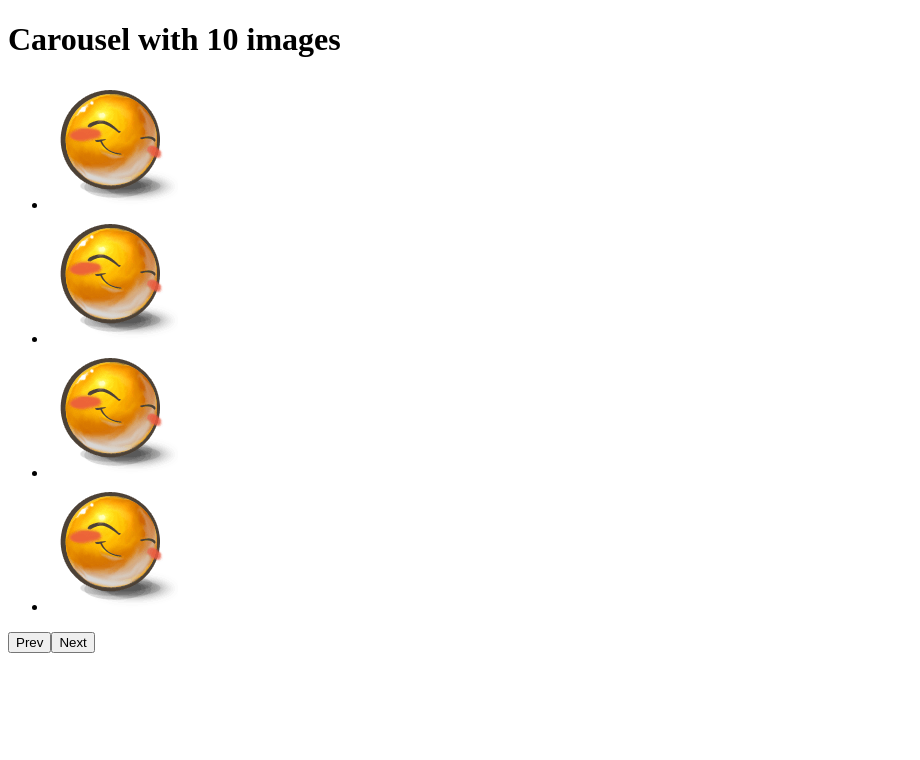
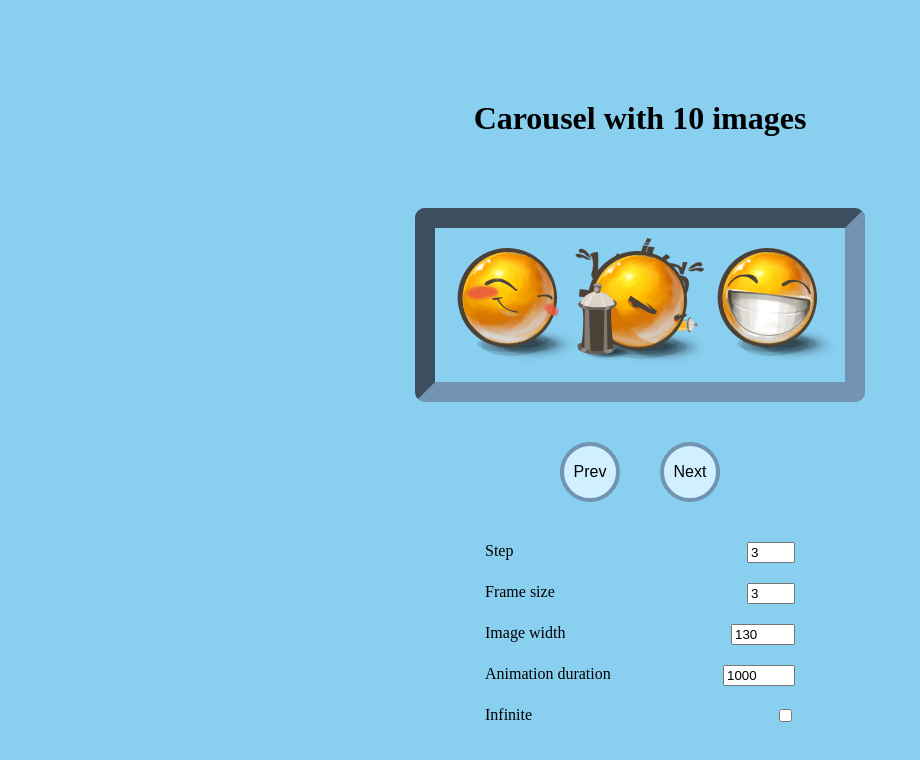
Before and after one commit to mate-academy/react_carousel, a React (Create React App) app: page / in a window 1280 px wide. Shown: the top 760 px of the page, without its empty margins (0-920 px from the left). Built offline with nearby package versions, Linux system fonts and the light colour scheme; the HTML template or start-up script is replaced by a standard one.

Commit message:
carousel was created

```diff
--- a/src/App.scss
+++ b/src/App.scss
@@ -1 +1,12 @@
-// style go here
+body {
+  background-color: #89cff0;
+}
+
+.App {
+  margin: 50px auto;
+  &__title {
+    padding: 50px;
+    text-align: center;
+    color: #000;
+  }
+}
--- a/src/App.tsx
+++ b/src/App.tsx
@@ -1,6 +1,6 @@
 import React from 'react';
 import './App.scss';
-import Carousel from './components/Carousel';
+import { Carousel } from './components/Carousel';
 
 interface State {
   images: string[];
@@ -28,9 +28,17 @@ class App extends React.Component<{}, State> {
     return (
       <div className="App">
         {/* eslint-disable-next-line */}
-        <h1>Carousel with {images.length} images</h1>
+        <h1 className="App__title"
+          data-cy="title"
+        >
+          Carousel with
+          {' '}
+          {images.length}
+          {' '}
+          images
+        </h1>
 
-        <Carousel />
+        <Carousel images={images} />
       </div>
     );
   }
--- a/src/components/Carousel.scss
+++ b/src/components/Carousel.scss
@@ -1 +1,59 @@
-// style go here
+.Carousel {
+  &__list {
+    display: flex;
+    margin: 20px auto;
+    padding: 10px;
+    width: 130px;
+
+    border: 20px  #7393b3 inset;
+    border-radius: 10px;
+
+    background-color: #89cff0;
+
+    list-style: none;
+    overflow: hidden;
+    transition: transform 0.3s;
+  }
+
+  &__buttons {
+    display: flex;
+    justify-content: center;
+  }
+
+  &__button {
+    height: 60px;
+    width: 60px;
+    margin: 20px;
+
+    font-size: 16px;
+    color: #000;
+
+    border: 4px  #7393b3 solid;
+    border-radius: 50%;
+    background-color: #d0efff;
+
+    cursor: pointer;
+
+    transition: transform 0.3s;
+
+    &:hover {
+      transform: scale(1.1);
+    }
+  }
+
+  &__label-container {
+    width: 350px;
+    margin: 20px auto;
+  }
+
+  &__label {
+    display: flex;
+    justify-content: space-between;
+    margin: 20px;
+
+    font-size: 16px;
+    color: #000;
+
+    cursor: pointer;
+  }
+}
--- a/src/components/Carousel.tsx
+++ b/src/components/Carousel.tsx
@@ -1,18 +1,291 @@
 import React from 'react';
 import './Carousel.scss';
 
-const Carousel: React.FC = () => (
-  <div className="Carousel">
-    <ul className="Carousel__list">
-      <li><img src="./img/1.png" alt="1" /></li>
-      <li><img src="./img/1.png" alt="2" /></li>
-      <li><img src="./img/1.png" alt="3" /></li>
-      <li><img src="./img/1.png" alt="4" /></li>
-    </ul>
+type Props = {
+  images: string[];
+};
 
-    <button type="button">Prev</button>
-    <button type="button">Next</button>
-  </div>
-);
+type State = {
+  step: number;
+  frameSize: number;
+  itemWidth: number;
+  animationDuration: number;
+  infinite: boolean;
+  currentPosition: number;
+  disabledLeft: boolean;
+  disabledRight: boolean;
+};
 
-export default Carousel;
+export class Carousel extends React.Component<Props, State> {
+  state = {
+    step: 3,
+    frameSize: 3,
+    itemWidth: 130,
+    animationDuration: 1000,
+    infinite: false,
+    currentPosition: 0,
+    disabledLeft: true,
+    disabledRight: false,
+  };
+
+  scrollLeft = () => {
+    const {
+      step,
+      itemWidth,
+      currentPosition,
+      infinite,
+    } = this.state;
+
+    const stepWidth = itemWidth * step;
+    const shift = currentPosition + stepWidth;
+
+    if (shift > 0) {
+      this.setState((state) => ({
+        currentPosition: state.currentPosition - state.currentPosition,
+      }));
+    } else {
+      this.setState((state) => ({
+        currentPosition: state.currentPosition + stepWidth,
+      }));
+    }
+
+    if (infinite) {
+      this.setInfinite();
+    } else {
+      this.updateButtonState();
+    }
+  };
+
+  scrollRight = () => {
+    const {
+      step,
+      itemWidth,
+      frameSize,
+      currentPosition,
+      infinite,
+    } = this.state;
+
+    const { images } = this.props;
+    const maxShift = (images.length - frameSize) * itemWidth * -1;
+    const stepWidth = itemWidth * step * -1;
+    const current = currentPosition + stepWidth;
+
+    if (current < maxShift) {
+      this.setState(() => ({
+        currentPosition: maxShift,
+      }));
+    } else {
+      this.setState({
+        currentPosition: current,
+      });
+    }
+
+    if (infinite) {
+      this.setInfinite();
+    } else {
+      this.updateButtonState();
+    }
+  };
+
+  setStep = (e: React.ChangeEvent<HTMLInputElement>) => {
+    this.setState({
+      step: +e.target.value,
+    });
+    this.updateButtonState();
+  };
+
+  setFrameSize = (e: React.ChangeEvent<HTMLInputElement>) => {
+    this.setState({
+      frameSize: +e.target.value,
+    });
+    this.updateButtonState();
+  };
+
+  setItemWidth = (e: React.ChangeEvent<HTMLInputElement>) => {
+    this.setState({
+      itemWidth: +e.target.value,
+    });
+    this.updateButtonState();
+  };
+
+  setAnimationDuration = (e: React.ChangeEvent<HTMLInputElement>) => {
+    this.setState({
+      animationDuration: +e.target.value,
+    });
+  };
+
+  setInfinite = () => {
+    const { images } = this.props;
+    const { frameSize, itemWidth, currentPosition } = this.state;
+    const min = (images.length - frameSize) * itemWidth * -1;
+    const max = 0;
+
+    if (currentPosition === min) {
+      this.setState({
+        currentPosition: max,
+        disabledRight: false,
+      });
+    }
+
+    if (currentPosition === max) {
+      this.setState({
+        currentPosition: min,
+        disabledLeft: false,
+      });
+    }
+  };
+
+  changeInfinite = () => {
+    this.setState((state) => ({
+      infinite: !state.infinite,
+    }));
+  };
+
+  updateButtonState = () => {
+    const { images } = this.props;
+    const { frameSize, itemWidth } = this.state;
+    const min = (images.length - frameSize) * itemWidth * -1;
+    const max = 0;
+
+    this.setState((state) => ({
+      disabledLeft: !(state.currentPosition < max),
+      disabledRight: !(state.currentPosition > min),
+    }));
+  };
+
+  render() {
+    const { images } = this.props;
+    const {
+      step,
+      frameSize,
+      itemWidth,
+      animationDuration,
+      infinite,
+      currentPosition,
+      disabledLeft,
+      disabledRight,
+    } = this.state;
+    const listWidth = itemWidth * frameSize;
+
+    return (
+      <div className="Carousel">
+        <ul className="Carousel__list" style={{ width: listWidth }}>
+          {images.map(image => (
+            <li
+              key={image}
+              className="Carousel__image"
+            >
+              <img
+                src={image}
+                alt={`${images.indexOf(image) + 1}`}
+                style={{
+                  width: itemWidth,
+                  transform: `translateX(${currentPosition}px)`,
+                  transition: `${animationDuration}ms`,
+                }}
+              />
+            </li>
+          ))}
+        </ul>
+
+        <div className="Carousel__buttons">
+          <button
+            type="button"
+            className="Carousel__button"
+            disabled={disabledLeft}
+            onClick={this.scrollLeft}
+          >
+            Prev
+          </button>
+
+          <button
+            type="button"
+            className="Carousel__button"
+            disabled={disabledRight}
+            onClick={this.scrollRight}
+            data-cy="next"
+          >
+            Next
+          </button>
+        </div>
+
+        <div className="Carousel__label-container">
+          <label
+            htmlFor="step"
+            className="Carousel__label"
+          >
+            Step
+            <input
+              id="step"
+              type="number"
+              min={1}
+              max={5}
+              value={step}
+              onChange={this.setStep}
+            />
+          </label>
+
+          <label
+            htmlFor="frameSize"
+            className="Carousel__label"
+          >
+            Frame size
+            <input
+              id="frameSize"
+              type="number"
+              value={frameSize}
+              min={1}
+              max={5}
+              onChange={this.setFrameSize}
+            />
+          </label>
+
+          <label
+            htmlFor="itemWidth"
+            className="Carousel__label"
+          >
+            Image width
+            <input
+              id="itemWidth"
+              type="number"
+              min={50}
+              max={300}
+              step={10}
+              value={itemWidth}
+              onChange={this.setItemWidth}
+            />
+          </label>
+
+          <label
+            htmlFor="animationDuration"
+            className="Carousel__label"
+          >
+            Animation duration
+            <input
+              id="animationDuration"
+              type="number"
+              min={300}
+              max={3000}
+              step={100}
+              value={animationDuration}
+              onChange={this.setAnimationDuration}
+            />
+          </label>
+
+          <label
+            htmlFor="infinite"
+            className="Carousel__label"
+          >
+            Infinite
+            <input
+              id="infinite"
+              type="checkbox"
+              checked={infinite}
+              onChange={this.changeInfinite}
+            />
+          </label>
+        </div>
+      </div>
+    );
+  }
+}
```
Also changed, not shown: 1 other file (tests, documents, lock files or other folders).
